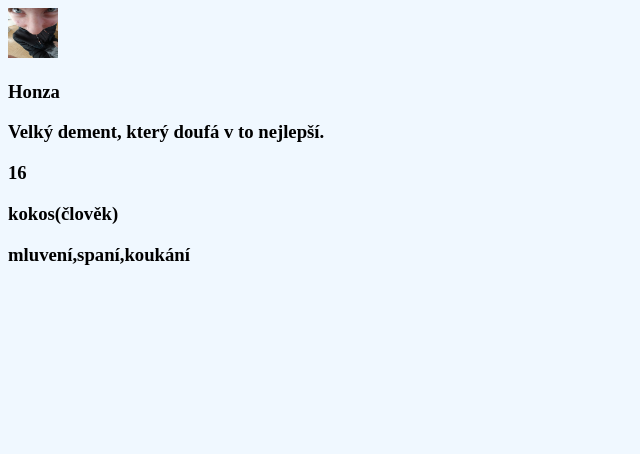
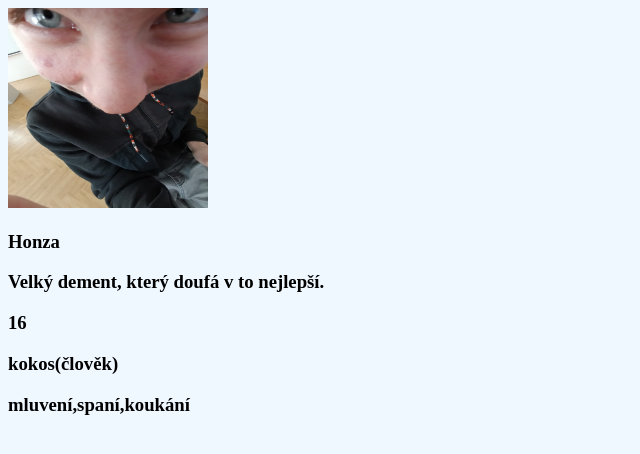
Before and after one commit to JanKourilinfis/json_work, a plain HTML site: page index.html in a window 1280 px wide. Shown: the whole page, without its empty margins (0-640 px from the left). Drawn offline with Linux system fonts and the light colour scheme.

Commit message:
Update index.css

```diff
--- a/index.css
+++ b/index.css
@@ -5,6 +5,6 @@
     justify-content: center;
 }
 img{
-    height: 50px;
-    width: 50px;
+    height: 200px;
+    width: 200px;
 }
```
